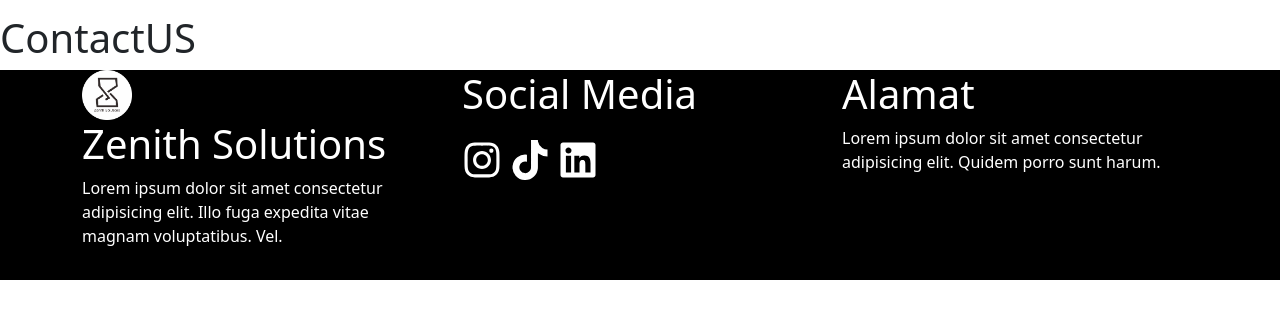
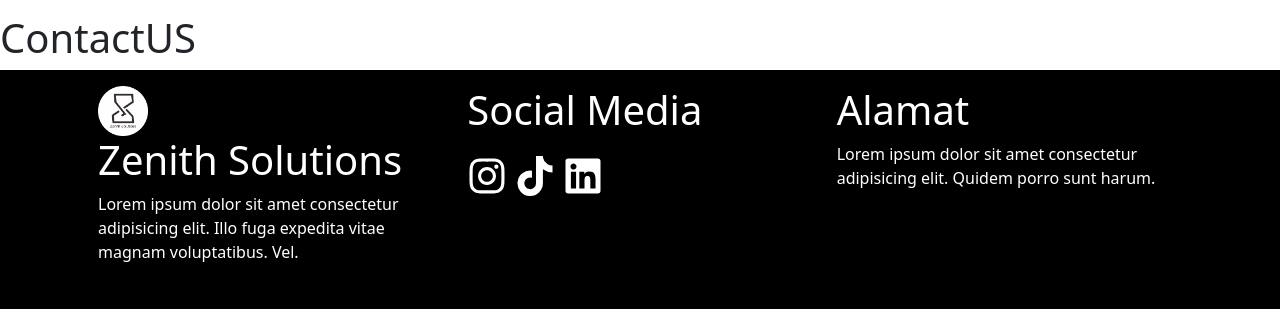
Before and after one commit to Zenith-Solutions-Project/zenith-comprof, a React (Vite) app: page /home in a window 1280 px wide. Shown: the part 2626-2935 px from the top of the page. Before the commit the page ends 2906 px from the top, so only its background shows below. Built offline with nearby package versions, Linux system fonts and the light colour scheme.

Commit message:
skskskssk

```diff
--- a/src/app/components/partials/Footer.jsx
+++ b/src/app/components/partials/Footer.jsx
@@ -22,7 +22,7 @@ const Footer = () => {
     <>
       <footer className="bg-black">
         <Container>
-          <Row>
+          <Row className="p-3">
             <Col lg={4} xs={12} className="mb-3">
               <div className="text-white text-center text-lg-start">
                 <Image src={logoFooter} style={{ width: "50px" }} />
```
